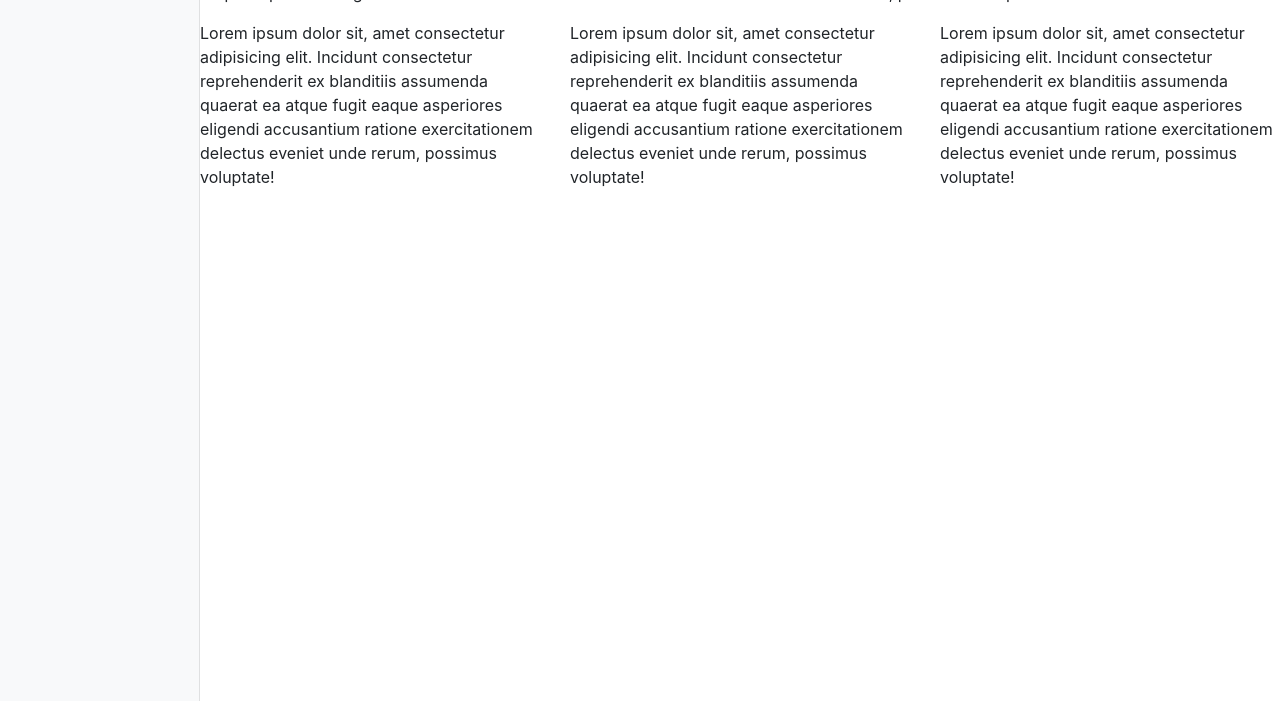
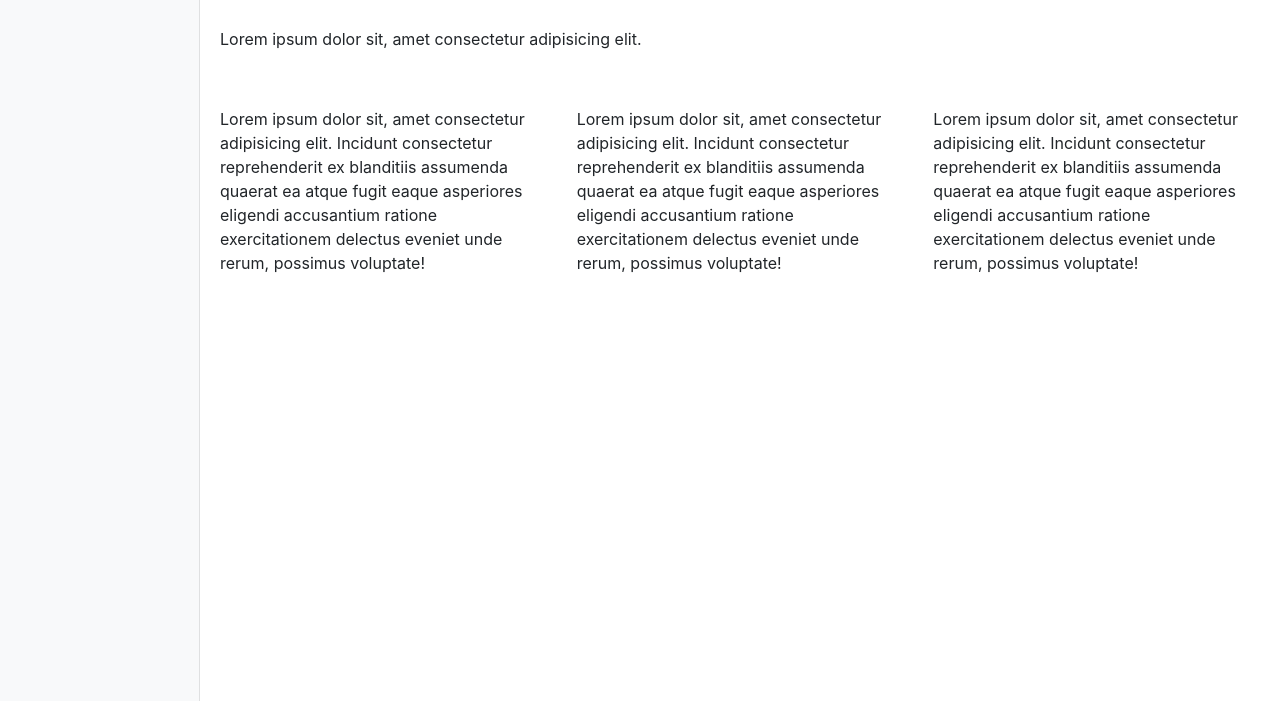
Before and after one commit to victorbatischev/JS-constructor, a website built with webpack: page src/index.html in a window 1280 px wide. Shown: the part 99-800 px from the top of the page. Built offline with nearby package versions, Linux system fonts and the light colour scheme.

Commit message:
добавил скрипт генерации кода

```diff
--- a/src/index.html
+++ b/src/index.html
@@ -16,54 +16,7 @@
       <div id="panel" class="bg-light sidebar">
         <p>Sidebar text</p>
       </div>
-      <div id="site" class="content">
-        <div class="row">
-          <div class="col-sm">
-            <h1>Title</h1>
-          </div>
-        </div>
-        <div class="row">
-          <div class="col-sm">
-            <p>
-              Lorem ipsum dolor sit, amet consectetur adipisicing elit. Incidunt
-              consectetur reprehenderit ex blanditiis assumenda quaerat ea atque
-              fugit eaque asperiores eligendi accusantium ratione exercitationem
-              delectus eveniet unde rerum, possimus voluptate!
-            </p>
-          </div>
-        </div>
-
-          <div class="row">
-            <div class="col-sm">
-              <p>
-                Lorem ipsum dolor sit, amet consectetur adipisicing elit.
-                Incidunt consectetur reprehenderit ex blanditiis assumenda
-                quaerat ea atque fugit eaque asperiores eligendi accusantium
-                ratione exercitationem delectus eveniet unde rerum, possimus
-                voluptate!
-              </p>
-            </div>
-            <div class="col-sm">
-              <p>
-                Lorem ipsum dolor sit, amet consectetur adipisicing elit.
-                Incidunt consectetur reprehenderit ex blanditiis assumenda
-                quaerat ea atque fugit eaque asperiores eligendi accusantium
-                ratione exercitationem delectus eveniet unde rerum, possimus
-                voluptate!
-              </p>
-            </div>
-            <div class="col-sm">
-              <p>
-                Lorem ipsum dolor sit, amet consectetur adipisicing elit.
-                Incidunt consectetur reprehenderit ex blanditiis assumenda
-                quaerat ea atque fugit eaque asperiores eligendi accusantium
-                ratione exercitationem delectus eveniet unde rerum, possimus
-                voluptate!
-              </p>
-            </div>
-          </div>
-        </div>
-      </div>
+      <div id="site" class="content"></div>
     </div>
   </body>
 </html>
--- a/src/index.js
+++ b/src/index.js
@@ -1 +1,68 @@
 import './styles/main.css'
+import { model } from './model.js'
+
+console.log(model)
+
+let generateHTML = (model) => {
+  let htmlBlock
+  return model
+    .map((block) => {
+      switch (block.type) {
+        case 'title':
+          htmlBlock = convertModelToTitle(block.value)
+          break
+        case 'text':
+          htmlBlock = convertModelToText(block.value)
+          break
+        case 'textColumns':
+          htmlBlock = convertModelToColumns(block.value)
+          break
+        default:
+          htmlBlock = `<br>`
+          break
+      }
+      return htmlBlock
+    })
+    .join('')
+}
+
+let convertModelToTitle = (value) => {
+  return `
+    <div class="row">
+      <div class="col-sm">
+        <h1>${value}</h1>
+      </div>
+    </div>`
+}
+
+let convertModelToText = (value) => {
+  return `
+    <div class="row">
+      <div class="col-sm">
+        <p>
+          ${value}
+        </p>
+      </div>
+    </div>`
+}
+
+let convertModelToColumns = (value) => {
+  let columns = value
+    .map((item) => {
+      return `
+      <div class="col-sm">
+        <p>
+          ${item}
+        </p>
+      </div>`
+    })
+    .join('')
+  return `
+    <div class="row">
+      ${columns}
+    </div>`
+}
+
+document
+  .querySelector('#site')
+  .insertAdjacentHTML('beforeend', generateHTML(model))
--- /dev/null
+++ b/src/model.js
@@ -0,0 +1,30 @@
+export const model = [
+  {
+    type: 'title',
+    value: 'Test title',
+    options: {}
+  },
+  {
+    type: 'text',
+    value: 'Lorem ipsum dolor sit, amet consectetur adipisicing elit.',
+    options: {}
+  },
+  {
+    type: 'textColumns',
+    value: [
+      `Lorem ipsum dolor sit, amet consectetur adipisicing elit. Incidunt
+      consectetur reprehenderit ex blanditiis assumenda quaerat ea atque
+      fugit eaque asperiores eligendi accusantium ratione exercitationem
+      delectus eveniet unde rerum, possimus voluptate!`,
+      `Lorem ipsum dolor sit, amet consectetur adipisicing elit. Incidunt
+      consectetur reprehenderit ex blanditiis assumenda quaerat ea atque
+      fugit eaque asperiores eligendi accusantium ratione exercitationem
+      delectus eveniet unde rerum, possimus voluptate!`,
+      `Lorem ipsum dolor sit, amet consectetur adipisicing elit. Incidunt
+      consectetur reprehenderit ex blanditiis assumenda quaerat ea atque
+      fugit eaque asperiores eligendi accusantium ratione exercitationem
+      delectus eveniet unde rerum, possimus voluptate!`
+    ],
+    options: {}
+  }
+]
--- a/src/styles/main.css
+++ b/src/styles/main.css
@@ -20,3 +20,7 @@
   box-shadow: inset -1px 0 0 rgba(0, 0, 0, 0.1);
   overflow-y: auto;
 }
+
+div {
+  padding: 10px;
+}
```
Also changed, not shown: dist/bundle.js.
